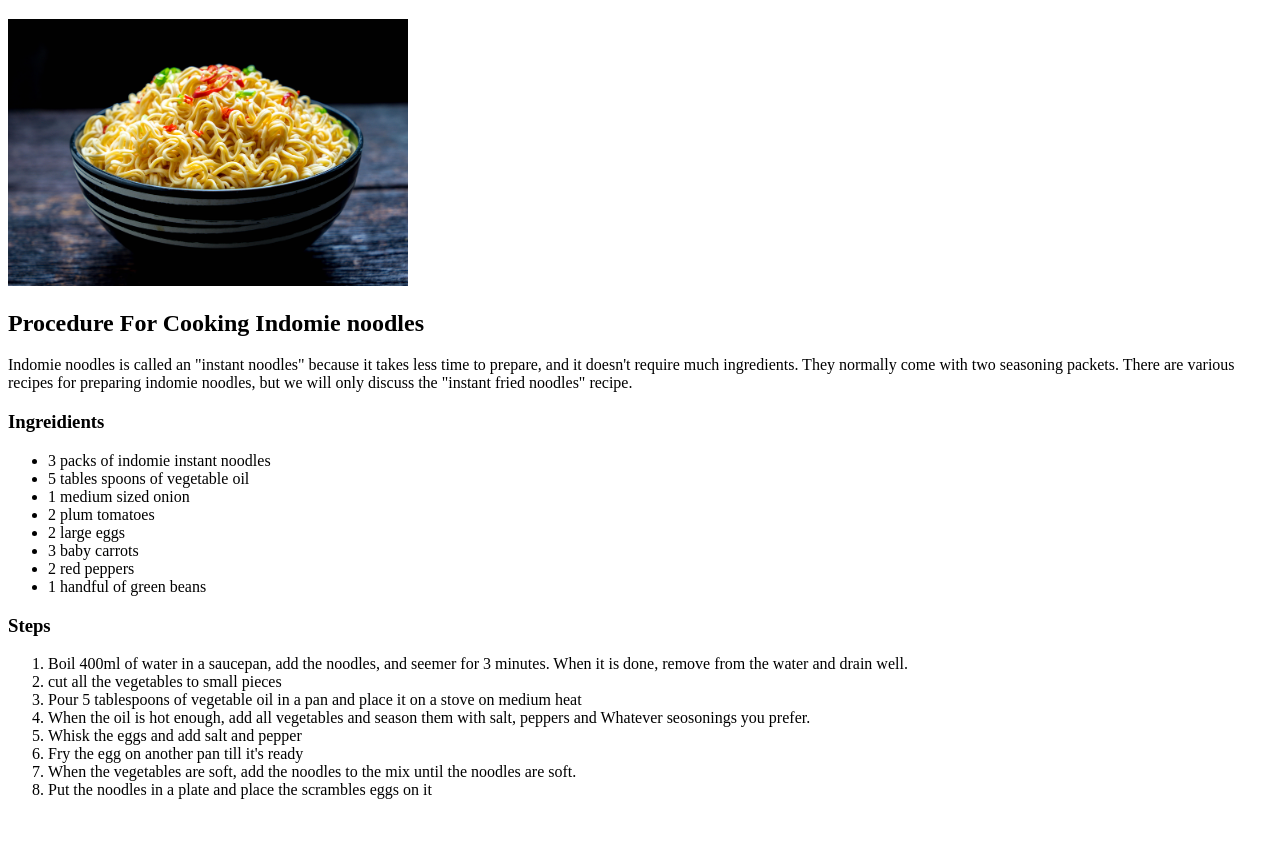
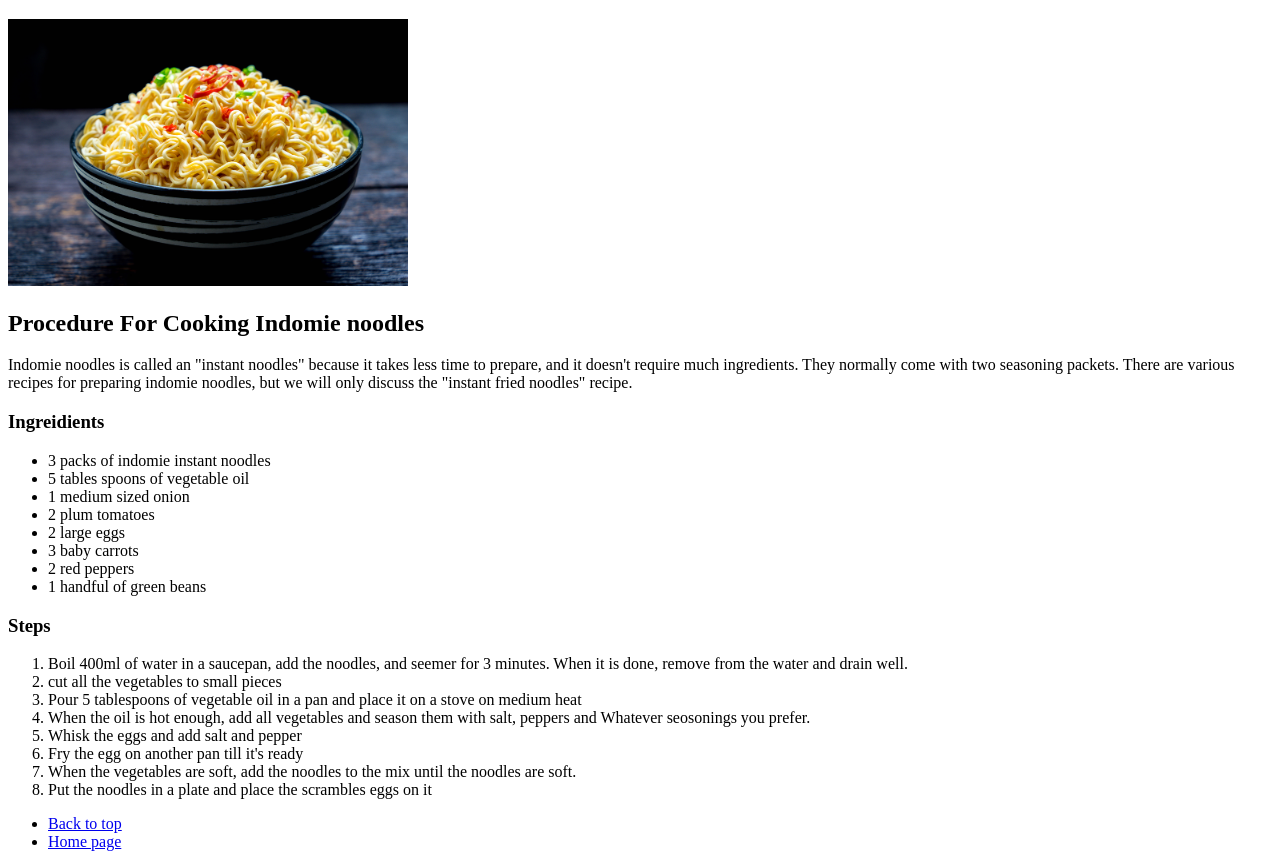
Before and after one commit to Divine-hash/odin-recipes, a plain HTML site: page recipes/indomie-noodles.html in a window 1280 px wide. Shown: the part 61-928 px from the top of the page. Before the commit the page ends 876 px from the top, so only its background shows below. Drawn offline with Linux system fonts and the light colour scheme.

Commit message:
Added more links

```diff
--- a/recipes/indomie-noodles.html
+++ b/recipes/indomie-noodles.html
@@ -6,7 +6,7 @@
         <meta name="viewport" content="width=device-width, initial-scale=1.0">
         <title>Document</title>
     </head>
-    <body>
+    <body id="top">
         <h1>Indomie noodles</h1>
         <img src="../images/indomie-noodles.jpg" alt="indomie noodles photo" width="400">
 
@@ -50,5 +50,10 @@
             </li>
             <li>Put the noodles in a plate and place the scrambles eggs on it</li>
         </ol>
+
+        <ul>
+            <li><a href="#top">Back to top</a></li>
+            <li><a href="../index.html">Home page</a></li>
+        </ul>
     </body>
 </html>
```
Also changed, not shown: index.html (+3 -1 lines).
